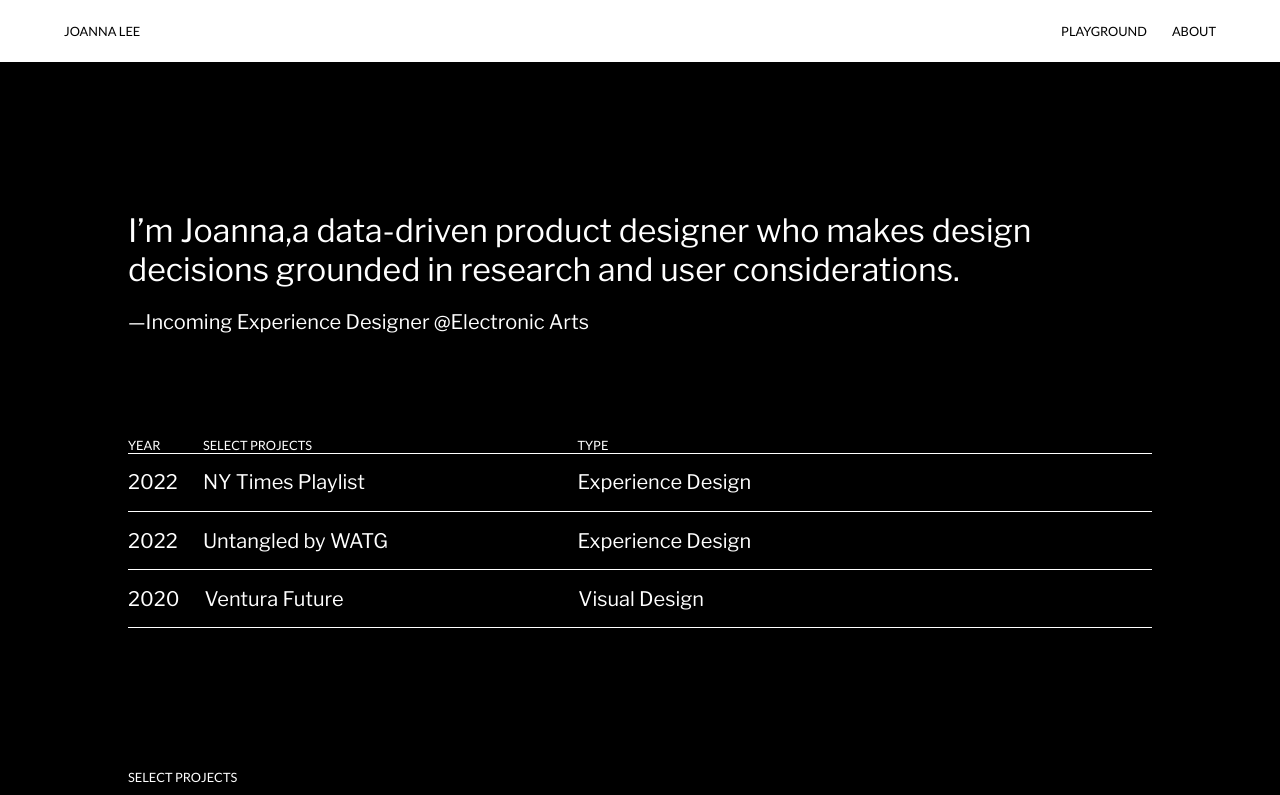
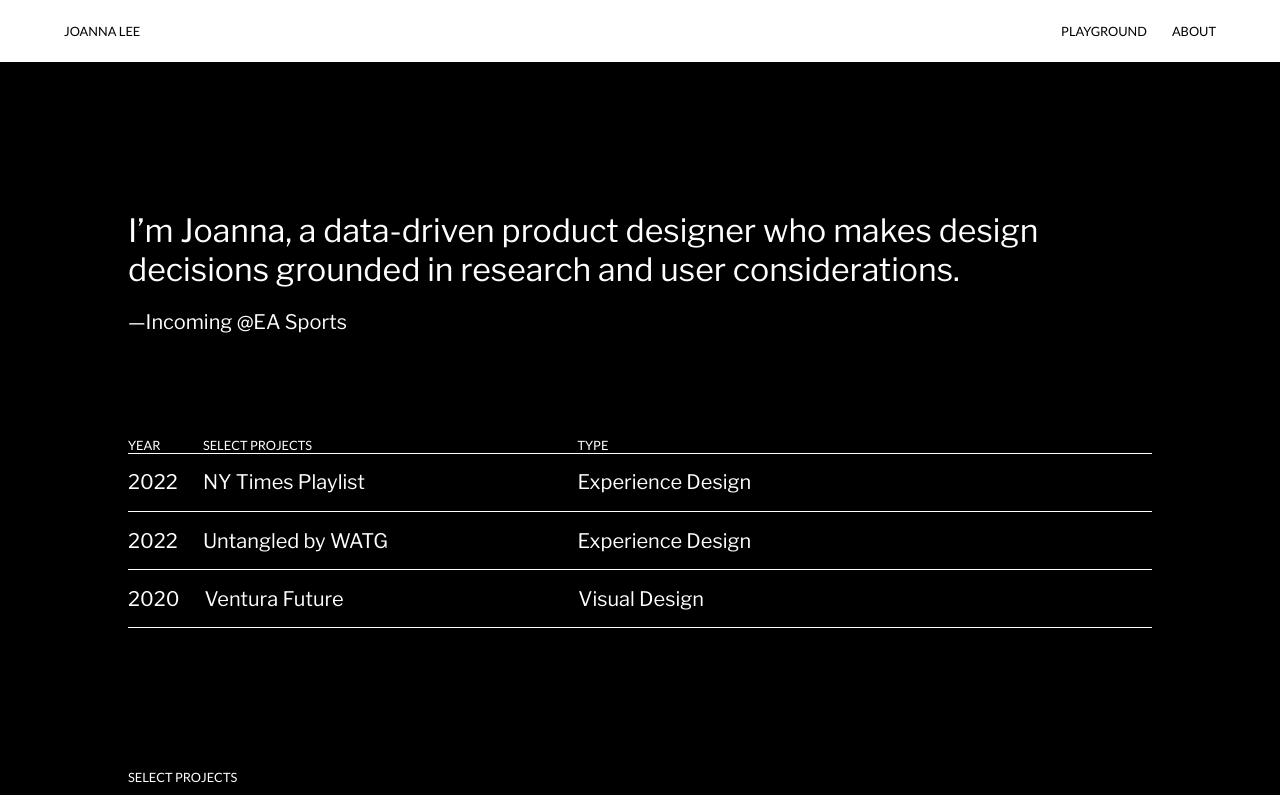
Before and after one commit to joannalee8/portfolio, a plain HTML site: page index.html in a window 1280 px wide. Shown: the top 795 px of the page. Drawn offline with nearby package versions, Linux system fonts and the light colour scheme.

Commit message:
updating

```diff
--- a/index.html
+++ b/index.html
@@ -30,8 +30,8 @@
 	<div class="main-container">
 		<div class="landing full-span">
 			<div class="landing-info">
-				<h1>I’m Joanna,a data-driven product designer who makes design decisions grounded in research and user considerations.</h1>
-				<h2>—Incoming Experience Designer @<a href="https://www.ea.com/en-ca">Electronic Arts</a></h2>
+				<h1>I’m Joanna, a data-driven product designer who makes design decisions grounded in research and user considerations.</h1>
+				<h2>—Incoming @<a href="https://www.ea.com/en-ca/sports">EA Sports</a></h2>
 
 
 				<div class="project-navigation">
```
